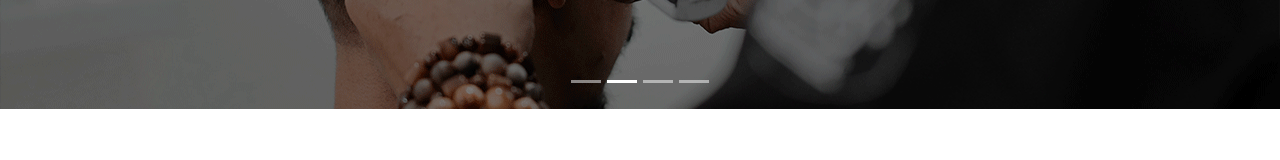
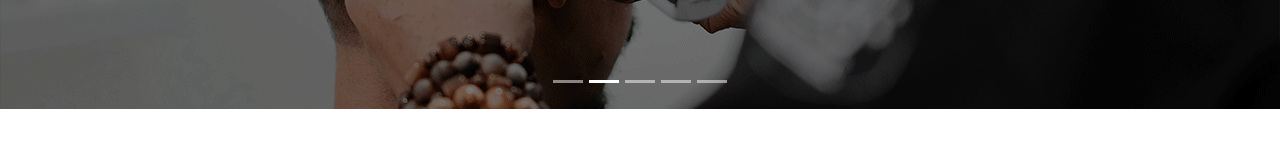
Before and after one commit to alfazkhan/qditch-frontend, a React (Create React App) app: page / in a window 1280 px wide. Shown: the part 441-601 px from the top of the page. Built offline with nearby package versions, Linux system fonts and the light colour scheme; no server answers; a web font is replaced by a local one.

Commit message:
Banner Added

```diff
--- a/src/Components/SlideShow/Slideshow.js
+++ b/src/Components/SlideShow/Slideshow.js
@@ -53,7 +53,7 @@ const Slideshow = (props) => {
                     <li data-target="#carouselExampleIndicators" data-slide-to="1"></li>
                     <li data-target="#carouselExampleIndicators" data-slide-to="2"></li>
                     <li data-target="#carouselExampleIndicators" data-slide-to="3"></li>
-                    {/* <li data-target="#carouselExampleIndicators" data-slide-to="4"></li> */}
+                    <li data-target="#carouselExampleIndicators" data-slide-to="4"></li>
                 </ol>
                 <div className="carousel-inner">
                     <div className="carousel-item active">
@@ -68,9 +68,9 @@ const Slideshow = (props) => {
                     <div className="carousel-item">
                         <img className="d-block w-100" src={Slide4} style={styles.thumbpost_center} alt="First slide" />
                     </div>
-                    {/* <div className="carousel-item">
+                    <div className="carousel-item">
                         <img className="d-block w-100" src={Slide5} style={styles.thumbpost_center} alt="First slide" />
-                    </div> */}
+                    </div>
 
 
                 </div>
```
